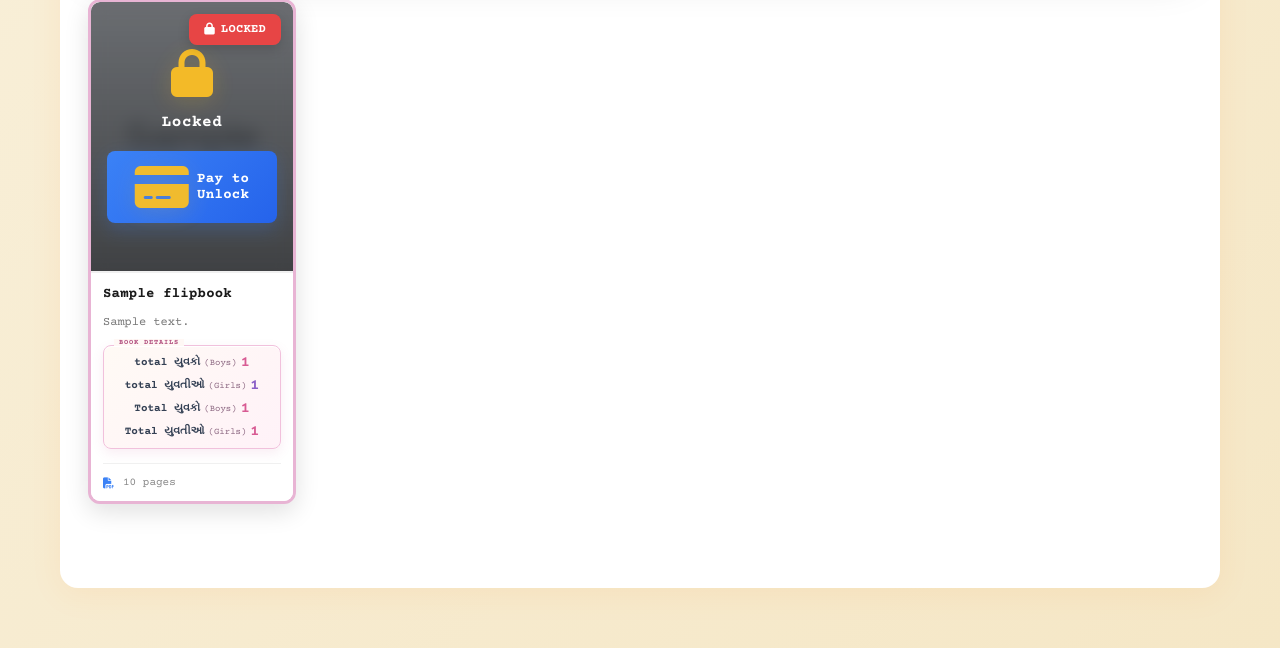
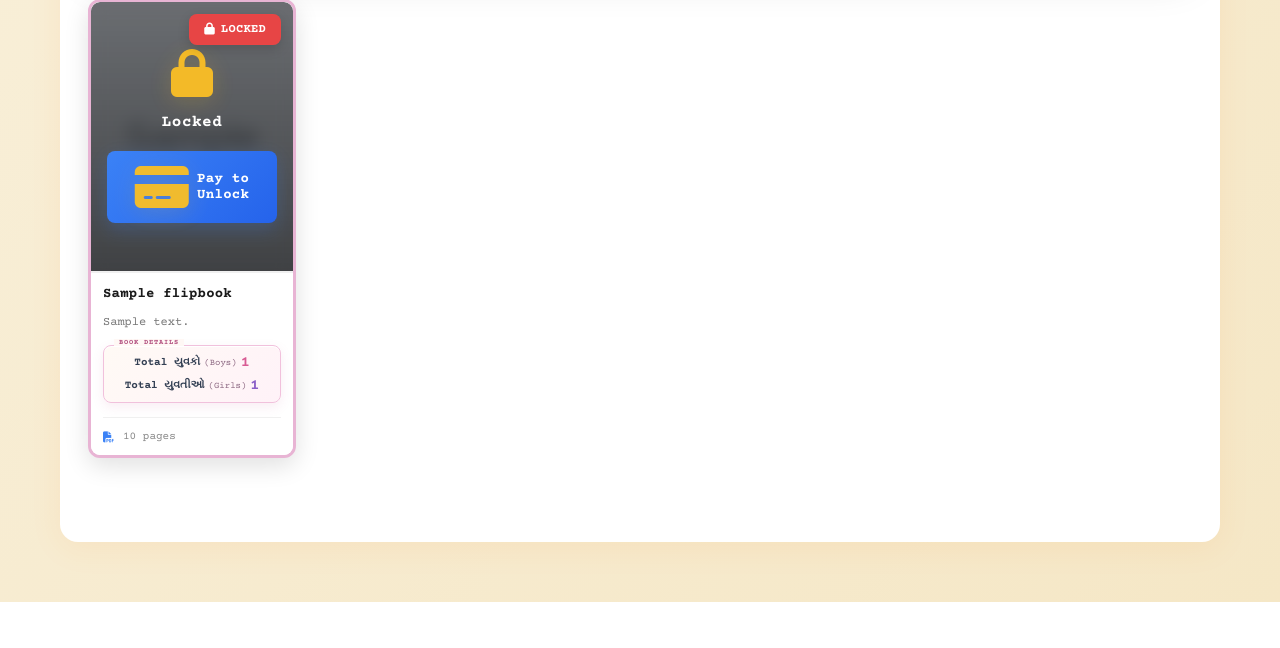
Before and after one commit to gaganRat3/flipbook_pro, a Django app: template templates/books/home.html in a window 1280 px wide. Shown: the part 1211-1859 px from the top of the page. After the commit the page ends 1813 px from the top, so only its background shows below. Run offline with Django 4.2, Linux system fonts and the light colour scheme; tables that the repository leaves empty hold one stand-in row (values such as "Sample post"); the template is opened without the code that fills it: values that come from a table or form of the project are taken from there, most other values are stand-ins (such as "Sample title", 1, 10 or a date in 2020); grey boxes marked "Sample" are stand-in pictures; data that the repository does not hold is empty; some libraries are stand-ins or nearby versions.

Commit message:
change commit ss  form6

```diff
--- a/flipbook_project/settings.py
+++ b/flipbook_project/settings.py
@@ -17,10 +17,8 @@ ALLOWED_HOSTS = ['localhost', '127.0.0.1', '58039ee8d1df.ngrok-free.app', '29e8-
 CSRF_TRUSTED_ORIGINS = ['https://29e8-103-228-147-158.ngrok-free.app', 'https://4482-103-241-224-69.ngrok-free.app', 'https://keyla-mirier-pebbly.ngrok-free.dev','https://bhudevstore.com']
 
 # CSRF cookie settings for production
-CSRF_COOKIE_SECURE = True   # Only send over HTTPS
+CSRF_COOKIE_SECURE = True  # Set to True if using HTTPS in production
 CSRF_COOKIE_SAMESITE = 'Lax'
-CSRF_COOKIE_HTTPONLY = False  # Must be False so JavaScript can read it for AJAX requests
-CSRF_COOKIE_AGE = 60 * 60 * 24 * 365  # 1 year — prevents cookie expiry on mobile browsers
 
 # Session configuration for persistent login
 SESSION_EXPIRE_AT_BROWSER_CLOSE = False  # Keep session alive after browser close
--- a/templates/books/home.html
+++ b/templates/books/home.html
@@ -1577,8 +1577,6 @@
               {% endif %}
               {% if book.boys_count is not None or book.girls_count is not None %}
               <div class="book-demographics">
-                {% if book.boys_count is not None %}<span><b>total યુવકો</b><small>(Boys)</small><strong>{{ book.boys_count }}</strong></span>{% endif %}
-                {% if book.girls_count is not None %}<span><b>total યુવતીઓ</b><small>(Girls)</small><strong>{{ book.girls_count }}</strong></span>{% endif %}
                 {% if book.boys_count is not None %}<span><b>Total યુવકો</b><small>(Boys)</small><strong>{{ book.boys_count }}</strong></span>{% endif %}
                 {% if book.girls_count is not None %}<span><b>Total યુવતીઓ</b><small>(Girls)</small><strong>{{ book.girls_count }}</strong></span>{% endif %}
               </div>
@@ -1621,8 +1619,6 @@
               {% endif %}
               {% if book.boys_count is not None or book.girls_count is not None %}
               <div class="book-demographics">
-                {% if book.boys_count is not None %}<span><b>total યુવકો</b><small>(Boys)</small><strong>{{ book.boys_count }}</strong></span>{% endif %}
-                {% if book.girls_count is not None %}<span><b>total યુવતીઓ</b><small>(Girls)</small><strong>{{ book.girls_count }}</strong></span>{% endif %}
                 {% if book.boys_count is not None %}<span><b>Total યુવકો</b><small>(Boys)</small><strong>{{ book.boys_count }}</strong></span>{% endif %}
                 {% if book.girls_count is not None %}<span><b>Total યુવતીઓ</b><small>(Girls)</small><strong>{{ book.girls_count }}</strong></span>{% endif %}
               </div>
```
